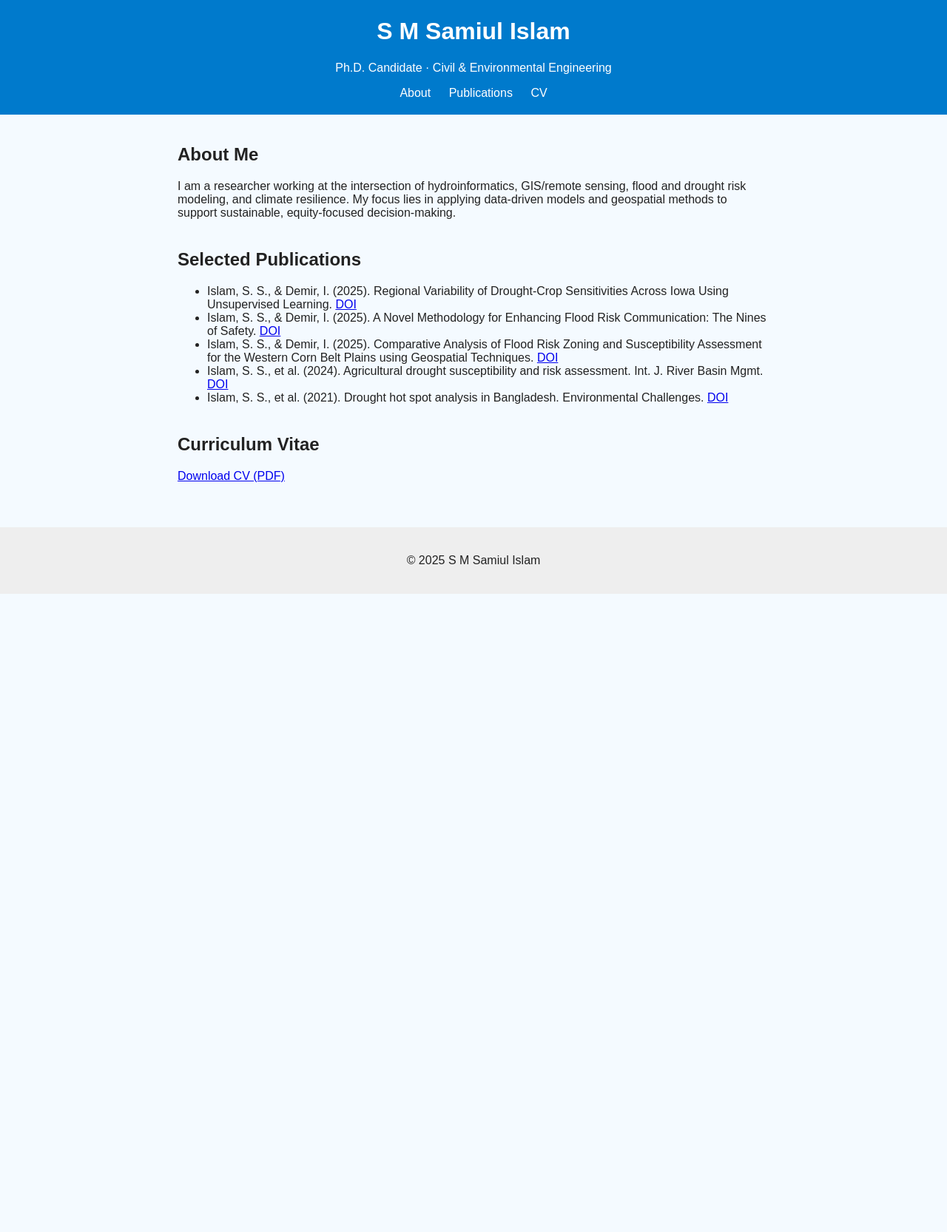
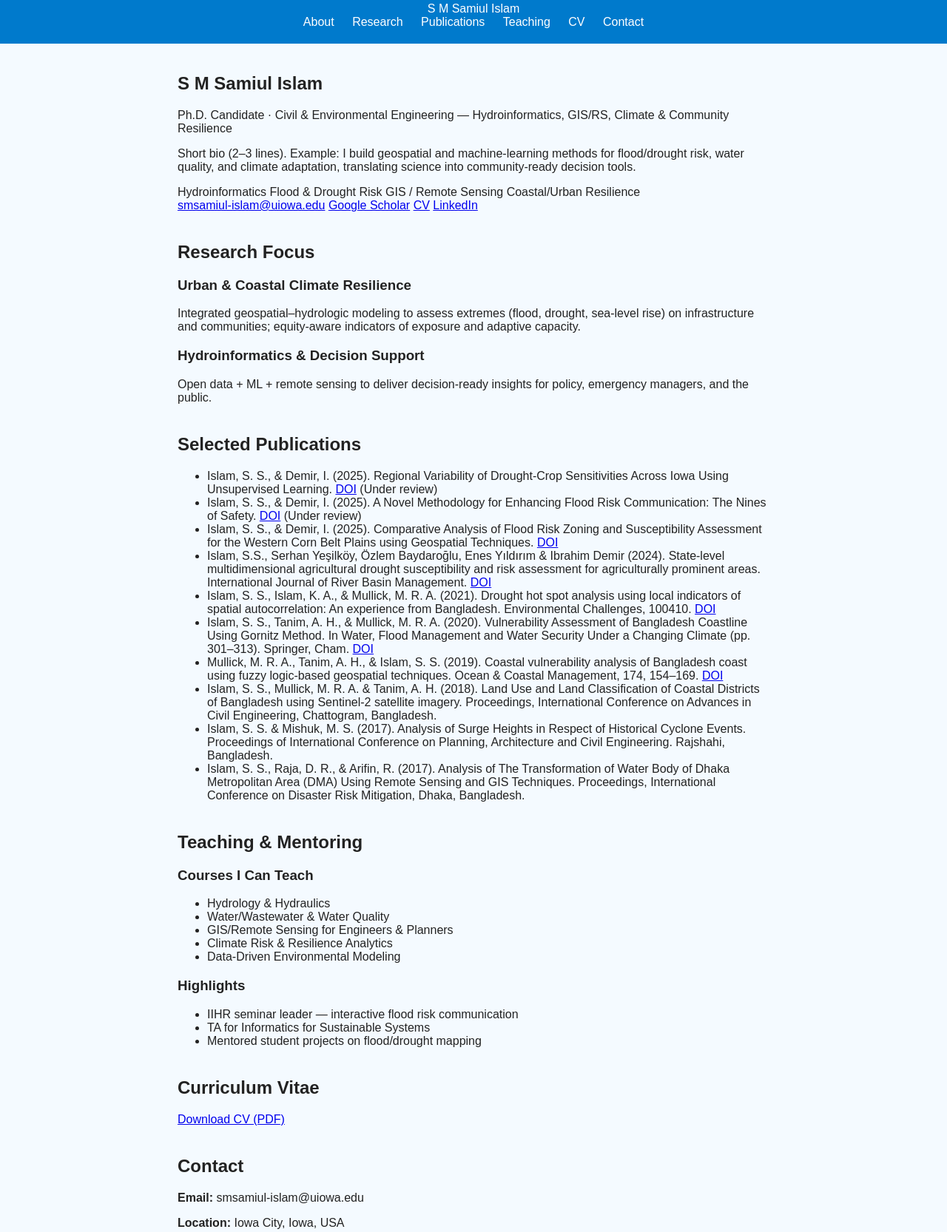
Before and after one commit to smsamiul/smsamiul.github.io, a plain HTML site: page index.html in a window 1280 px wide. Shown: the part 17-1683 px from the top of the page at 74% size. Before the commit the page ends 820 px from the top, so only its background shows below. Drawn offline with Linux system fonts and the light colour scheme.

Commit message:
Update index.html

```diff
--- a/index.html
+++ b/index.html
@@ -1,30 +1,58 @@
-<!DOCTYPE html>
+<!doctype html>
 <html lang="en">
 <head>
-  <meta charset="UTF-8" />
-  <meta name="viewport" content="width=device-width, initial-scale=1.0" />
-  <title>S M Samiul Islam — Research</title>
-  <link rel="stylesheet" href="styles.css" />
+  <meta charset="utf-8">
+  <meta name="viewport" content="width=device-width, initial-scale=1">
+  <title>Personal Site — Research & Teaching</title>
+  <meta name="description" content="Research, publications, and teaching portfolio.">
+  <link rel="stylesheet" href="styles.css">
 </head>
 <body>
-  <header>
-    <h1>S M Samiul Islam</h1>
-    <p>Ph.D. Candidate · Civil & Environmental Engineering</p>
+  <header class="nav">
+    <div class="container nav-inner">
+      <div class="brand">S M Samiul Islam</div>
       <nav>
         <a href="#about">About</a>
+        <a href="#research">Research</a>
         <a href="#publications">Publications</a>
+        <a href="#teaching">Teaching</a>
         <a href="#cv">CV</a>
+        <a href="#contact">Contact</a>
       </nav>
+    </div>
   </header>
 
-  <main>
-    <section id="about">
-      <h2>About Me</h2>
-      <p>
-        I am a researcher working at the intersection of hydroinformatics, GIS/remote sensing,
-        flood and drought risk modeling, and climate resilience. My focus lies in applying
-        data-driven models and geospatial methods to support sustainable, equity-focused decision-making.
-      </p>
+  <main class="container">
+    <section class="hero" id="about">
+      <h1>S M Samiul Islam</h1>
+      <p class="tagline">Ph.D. Candidate · Civil & Environmental Engineering — Hydroinformatics, GIS/RS, Climate & Community Resilience</p>
+      <p>Short bio (2–3 lines). Example: I build geospatial and machine-learning methods for flood/drought risk, water quality, and climate adaptation, translating science into community‑ready decision tools.</p>
+      <div class="badges">
+        <span class="badge">Hydroinformatics</span>
+        <span class="badge">Flood & Drought Risk</span>
+        <span class="badge">GIS / Remote Sensing</span>
+        <span class="badge">Coastal/Urban Resilience</span>
+      </div>
+      <div class="badges">
+        <a class="btn" href="#contact">smsamiul-islam@uiowa.edu</a>
+        <a class="btn" href="https://scholar.google.com/citations?hl=en&user=Jxp1XJ8AAAAJ" target="_blank">Google Scholar</a>
+        <a class="btn" href="#cv">CV</a>
+        <a class="btn" href="https://www.linkedin.com/in/samiul-islam-a54216114/" target="_blank">LinkedIn</a>
+      </div>
+    </section>
+
+    <section class="section" id="research">
+      <h2>Research Focus</h2>
+      <div class="grid grid-2">
+        <div class="card">
+          <h3>Urban & Coastal Climate Resilience</h3>
+          <p>Integrated geospatial–hydrologic modeling to assess extremes (flood, drought, sea‑level rise) on infrastructure and communities; equity‑aware indicators of exposure and adaptive capacity.</p>
+        </div>
+        <div class="card">
+          <h3>Hydroinformatics & Decision Support</h3>
+          <p>Open data + ML + remote sensing to deliver decision‑ready insights for policy, emergency managers, and the public.</p>
+        </div>
+      </div>
     </section>
 
     <section id="publications">
@@ -32,37 +60,105 @@
   <ul>
     <li>
       Islam, S. S., & Demir, I. (2025). Regional Variability of Drought-Crop Sensitivities Across Iowa Using Unsupervised Learning.
-          <a href="https://doi.org/10.31223/X5KF1J" target="_blank">DOI</a>
+      <a href="https://doi.org/10.31223/X5KF1J" target="_blank">DOI</a> (Under review)
     </li>
     <li>
       Islam, S. S., & Demir, I. (2025). A Novel Methodology for Enhancing Flood Risk Communication: The Nines of Safety.
-          <a href="https://doi.org/10.31223/X58H5Z" target="_blank">DOI</a>
+      <a href="https://doi.org/10.31223/X58H5Z" target="_blank">DOI</a> (Under review)
     </li>
     <li>
       Islam, S. S., & Demir, I. (2025). Comparative Analysis of Flood Risk Zoning and Susceptibility Assessment for the Western Corn Belt Plains using Geospatial Techniques.
       <a href="https://doi.org/10.31223/X5072K" target="_blank">DOI</a>
     </li>
     <li>
-          Islam, S. S., et al. (2024). Agricultural drought susceptibility and risk assessment.
-          Int. J. River Basin Mgmt.
+      Islam, S.S., Serhan Yeşilköy, Özlem Baydaroğlu, Enes Yıldırım & Ibrahim Demir (2024).
+      State-level multidimensional agricultural drought susceptibility and risk assessment for agriculturally prominent areas.
+      International Journal of River Basin Management.
       <a href="https://doi.org/10.1080/15715124.2024.2304546" target="_blank">DOI</a>
     </li>
     <li>
-          Islam, S. S., et al. (2021). Drought hot spot analysis in Bangladesh.
-          Environmental Challenges.
+      Islam, S. S., Islam, K. A., & Mullick, M. R. A. (2021).
+      Drought hot spot analysis using local indicators of spatial autocorrelation: An experience from Bangladesh.
+      Environmental Challenges, 100410.
       <a href="https://doi.org/10.1016/j.envc.2021.100410" target="_blank">DOI</a>
+    </li>
+    <li>
+      Islam, S. S., Tanim, A. H., & Mullick, M. R. A. (2020).
+      Vulnerability Assessment of Bangladesh Coastline Using Gornitz Method.
+      In Water, Flood Management and Water Security Under a Changing Climate (pp. 301–313). Springer, Cham.
+      <a href="https://doi.org/10.1007/978-3-030-47786-8_21" target="_blank">DOI</a>
+    </li>
+    <li>
+      Mullick, M. R. A., Tanim, A. H., & Islam, S. S. (2019).
+      Coastal vulnerability analysis of Bangladesh coast using fuzzy logic-based geospatial techniques.
+      Ocean & Coastal Management, 174, 154–169.
+      <a href="https://doi.org/10.1016/j.ocecoaman.2019.03.010" target="_blank">DOI</a>
+    </li>
+    <li>
+      Islam, S. S., Mullick, M. R. A. & Tanim, A. H. (2018).
+      Land Use and Land Classification of Coastal Districts of Bangladesh using Sentinel-2 satellite imagery.
+      Proceedings, International Conference on Advances in Civil Engineering, Chattogram, Bangladesh.
+    </li>
+    <li>
+      Islam, S. S. & Mishuk, M. S. (2017).
+      Analysis of Surge Heights in Respect of Historical Cyclone Events.
+      Proceedings of International Conference on Planning, Architecture and Civil Engineering. Rajshahi, Bangladesh.
+    </li>
+    <li>
+      Islam, S. S., Raja, D. R., & Arifin, R. (2017).
+      Analysis of The Transformation of Water Body of Dhaka Metropolitan Area (DMA) Using Remote Sensing and GIS Techniques.
+      Proceedings, International Conference on Disaster Risk Mitigation, Dhaka, Bangladesh.
     </li>
   </ul>
 </section>
 
-    <section id="cv">
+
+    <section class="section" id="teaching">
+      <h2>Teaching & Mentoring</h2>
+      <div class="grid grid-2">
+        <div class="card">
+          <h3>Courses I Can Teach</h3>
+          <ul>
+            <li>Hydrology & Hydraulics</li>
+            <li>Water/Wastewater & Water Quality</li>
+            <li>GIS/Remote Sensing for Engineers & Planners</li>
+            <li>Climate Risk & Resilience Analytics</li>
+            <li>Data‑Driven Environmental Modeling</li>
+          </ul>
+        </div>
+        <div class="card">
+          <h3>Highlights</h3>
+          <ul>
+            <li>IIHR seminar leader — interactive flood risk communication</li>
+            <li>TA for Informatics for Sustainable Systems</li>
+            <li>Mentored student projects on flood/drought mapping</li>
+          </ul>
+        </div>
+      </div>
+    </section>
+
+    <section class="section" id="cv">
       <h2>Curriculum Vitae</h2>
-      <p><a href="assets/CV.pdf" target="_blank">Download CV (PDF)</a></p>
+      <div class="card">
+
+        <p><a class="btn" href="assets/CV.pdf" target="_blank">Download CV (PDF)</a></p>
+      </div>
     </section>
+
+    <section class="section" id="contact">
+      <h2>Contact</h2>
+      <div class="card">
+        <p><strong>Email:</strong> smsamiul-islam@uiowa.edu</p>
+        <p><strong>Location:</strong> Iowa City, Iowa, USA</p>
+
+      </div>
+    </section>
+
+    <footer class="footer">
+      <div>© 2025 S M Samiul Islam. All rights reserved.</div>
+      <div>Built with plain HTML/CSS/JS. Free hosting via GitHub Pages or Netlify.</div>
+    </footer>
   </main>
-
-  <footer>
-    <p>© 2025 S M Samiul Islam</p>
-  </footer>
+  <script src="script.js"></script>
 </body>
 </html>
```
Lines whose indentation alone changed are shown as unchanged.
